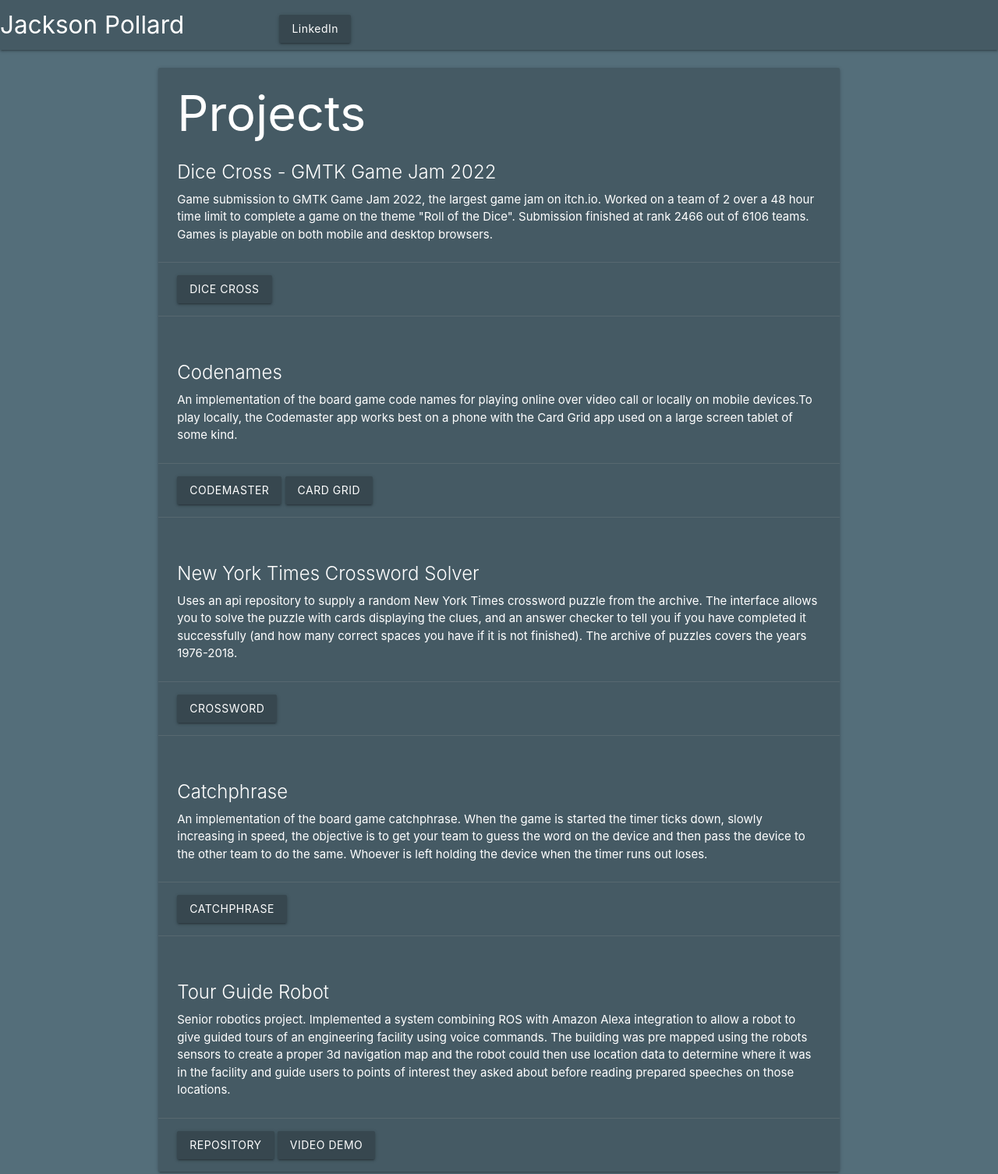
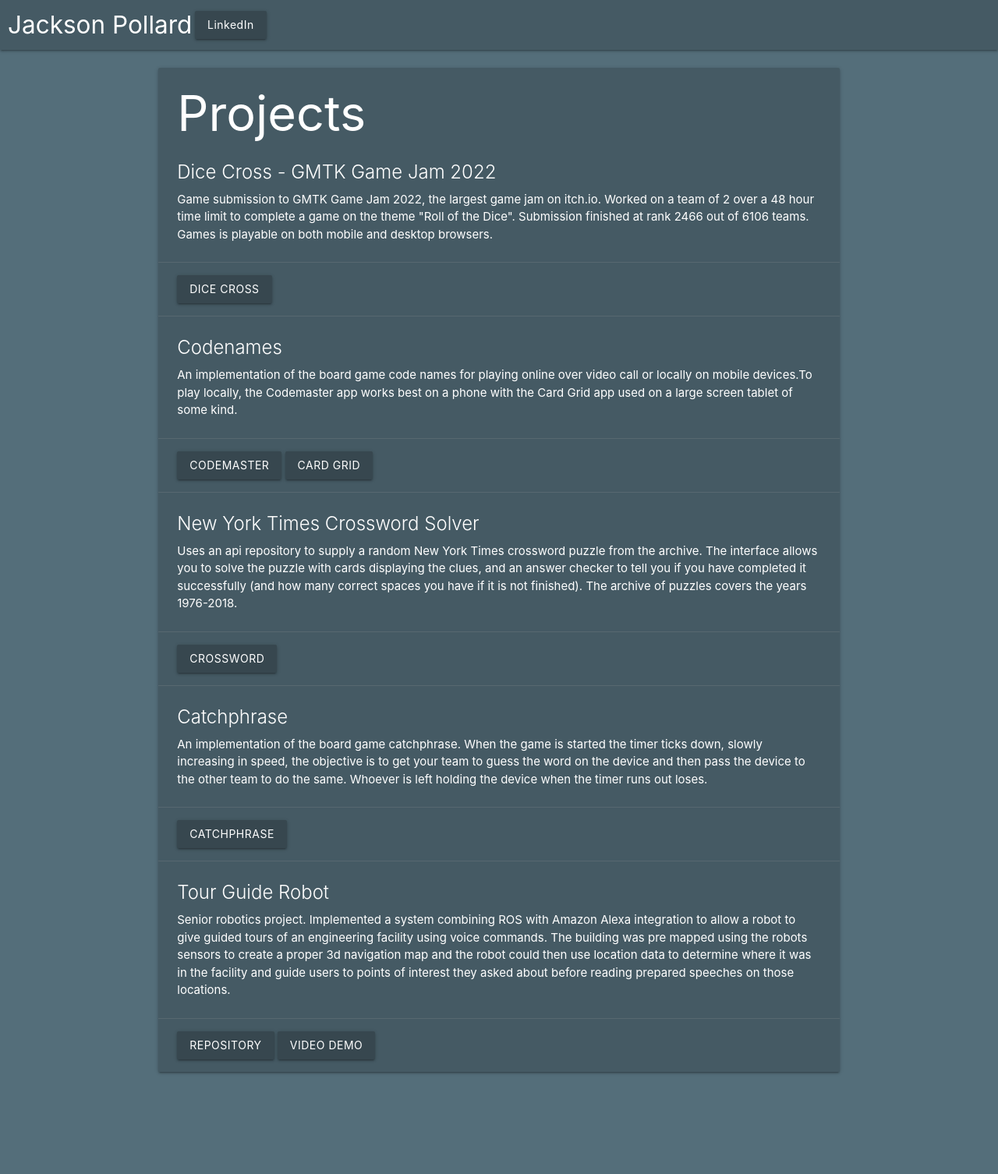
Before and after one commit to jackpoll4100/jackpoll4100.github.io, a plain HTML site: page index.html in a window 1280 px wide. Shown: the whole page at 78% size. After the commit the page ends 1410 px from the top, so only its background shows below. Drawn offline with nearby package versions, Linux system fonts and the light colour scheme; a web font is replaced by a local one.

Commit message:
Update index.html

```diff
--- a/index.html
+++ b/index.html
@@ -7,8 +7,8 @@
 <body class="blue-grey darken-1">
   <nav>
     <div class="nav-wrapper blue-grey darken-2">
-      <a class="brand-logo left">Jackson Pollard</a>
-      <a href="https://www.linkedin.com/in/jackson-d-pollard/" class="waves-effect waves-light btn blue-grey darken-3 left" style="text-transform: unset !important; margin-top: 1.5%; margin-left: 28%;">LinkedIn</a>
+      <a class="brand-logo left" style="padding-left: 10px;">Jackson Pollard</a>
+      <a href="https://www.linkedin.com/in/jackson-d-pollard/" class="waves-effect waves-light btn blue-grey darken-3 left" style="text-transform: unset !important; margin-top: 14px; margin-left: 250px;">LinkedIn</a>
     </div>
   </nav>
   <div class="container">
@@ -25,7 +25,7 @@
           <div class="card-action">
             <a href="https://jackpoll4100.itch.io/dice-cross" class="waves-effect waves-light btn blue-grey darken-3">Dice Cross</a>
           </div>
-          <div class="card-action"></div>
+          <div class="card-action" style="padding-top: 0px; padding-bottom: 0px;"></div>
           <div class="card-content white-text">
             <span class="card-title">Codenames</span>
             <p>
@@ -36,7 +36,7 @@
             <a href="https://bit.ly/jacksoncodemaster" class="waves-effect waves-light btn blue-grey darken-3">Codemaster</a>
             <a href="https://bit.ly/jacksoncodenames" class="waves-effect waves-light btn blue-grey darken-3">Card Grid</a>
           </div>
-          <div class="card-action"></div>
+          <div class="card-action" style="padding-top: 0px; padding-bottom: 0px;"></div>
           <div class="card-content white-text">
             <span class="card-title">New York Times Crossword Solver</span>
             <p>
@@ -46,7 +46,7 @@
           <div class="card-action">
             <a href="https://bit.ly/jacksoncrossword" class="waves-effect waves-light btn blue-grey darken-3">Crossword</a>
           </div>
-          <div class="card-action"></div>
+          <div class="card-action" style="padding-top: 0px; padding-bottom: 0px;"></div>
           <div class="card-content white-text">
             <span class="card-title">Catchphrase</span>
             <p>
@@ -56,7 +56,7 @@
           <div class="card-action">
             <a href="https://bit.ly/jacksoncatchphrase" class="waves-effect waves-light btn blue-grey darken-3">Catchphrase</a>
           </div>
-          <div class="card-action"></div>
+          <div class="card-action" style="padding-top: 0px; padding-bottom: 0px;"></div>
           <div class="card-content white-text">
             <span class="card-title">Tour Guide Robot</span>
             <p>
```
